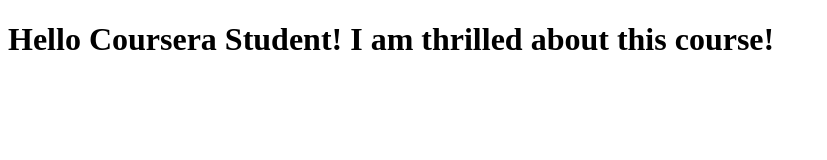
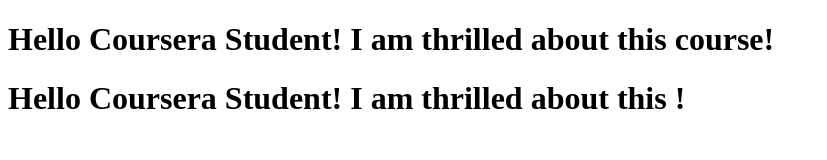
Before and after one commit to CanCan1011/coursea_webapp, a plain HTML site: page index.html in a window 1280 px wide. Shown: the whole page, without its empty margins (0-827 px from the left). Drawn offline with Linux system fonts and the light colour scheme.

Commit message:
Update index.html

```diff
--- a/index.html
+++ b/index.html
@@ -6,5 +6,6 @@
   </head>
   <body>
     <h1>Hello Coursera Student! I am thrilled about this course!</h1>
+    <h1>Hello Coursera Student! I am thrilled about this ! </h1>
   </body>
 </html>
```
